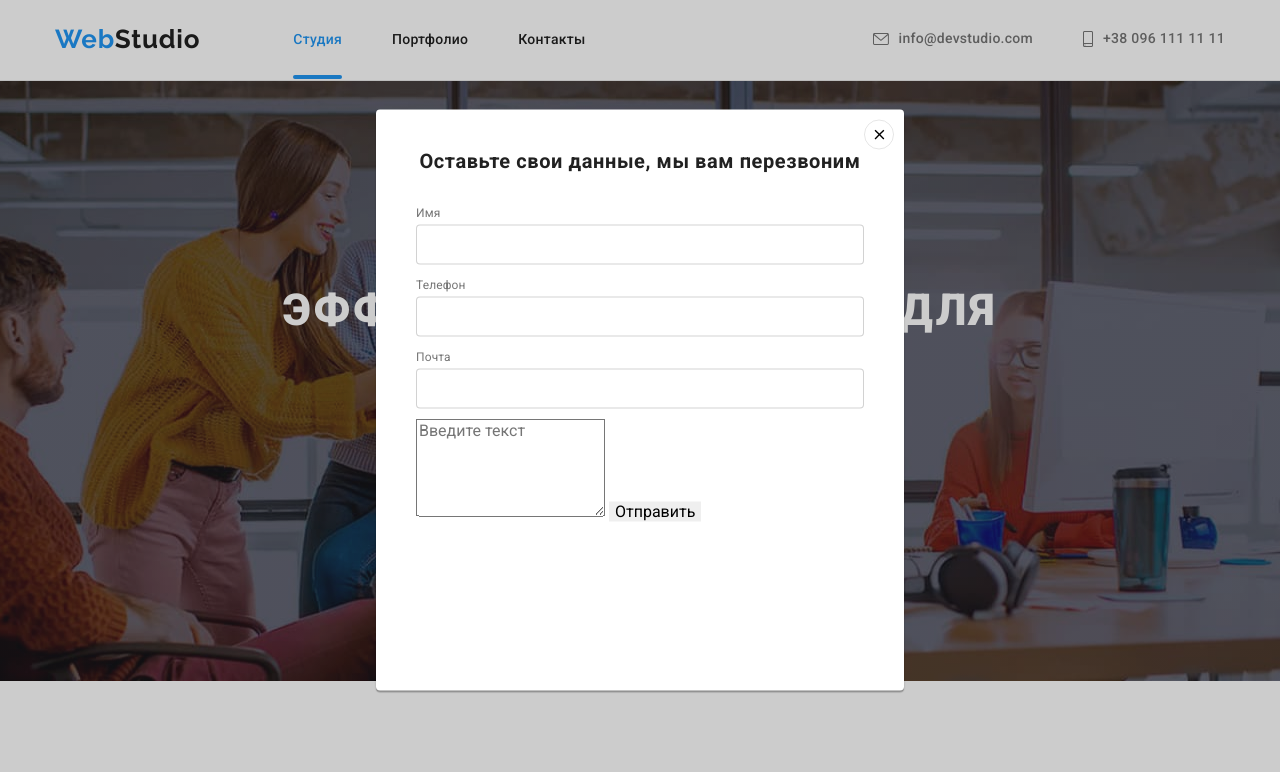
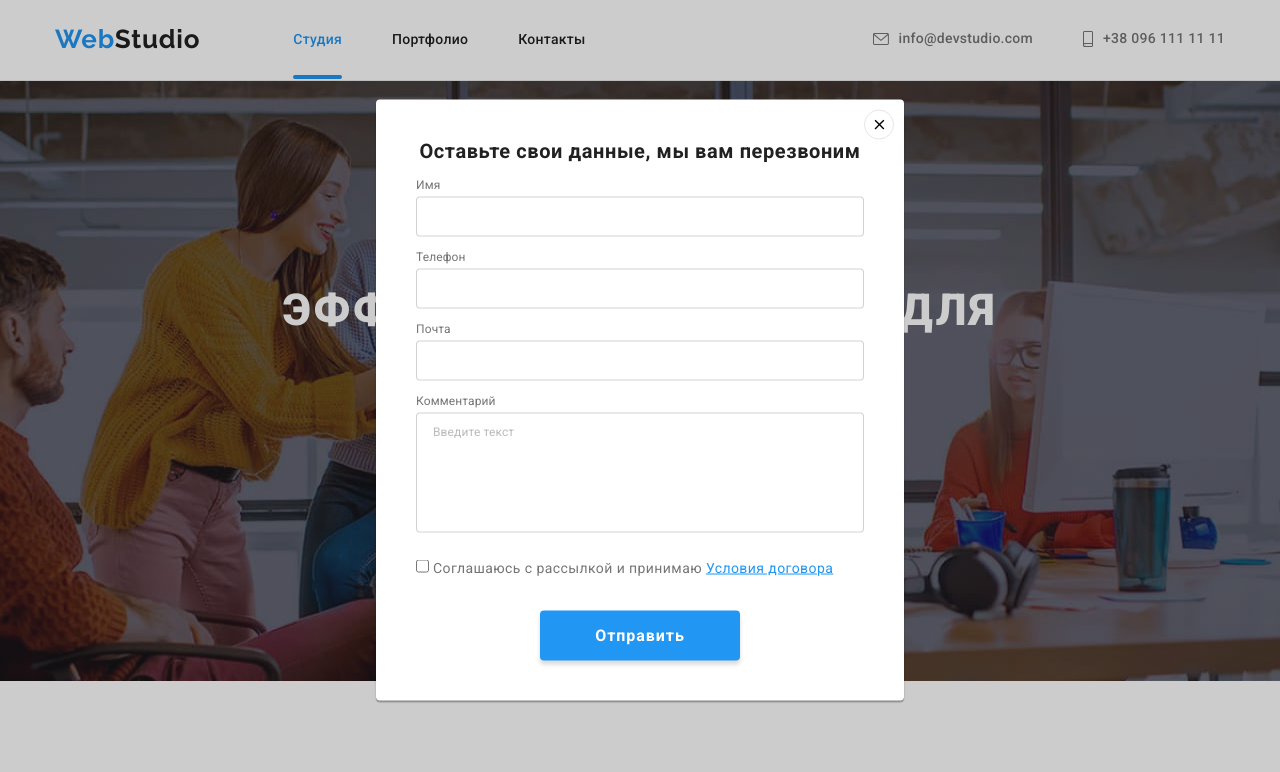
Before and after one commit to ira-panchyshyn/goit-markup-hw-06, a plain HTML site: page index.html in a window 1280 px wide. Shown: the top 772 px of the page. Drawn offline with nearby package versions, Linux system fonts and the light colour scheme.

Commit message:
added textarea

```diff
--- a/css/styles.css
+++ b/css/styles.css
@@ -701,7 +701,7 @@ img {
   text-align: center;
   letter-spacing: 0.03em;
   color: var(--main-text-color);
-  margin-bottom: 30px;
+  margin-bottom: 12px;
 }
 
 .modal-field {
@@ -711,9 +711,6 @@ img {
 .modal-form-input {
   width: 448px;
   height: 40px;
-  left: 576px;
-  top: 314px;
-
   border: 1px solid rgba(33, 33, 33, 0.2);
   box-sizing: border-box;
   border-radius: 4px;
@@ -721,7 +718,8 @@ img {
   padding-right: 15px; */
 }
 
-.modal-form-input:focus-within {
+.modal-form-input:focus,
+.modal-form-feedback:focus {
   outline: 1px solid var(--active-btn-color);
 }
 
@@ -733,3 +731,62 @@ img {
   color: var(--paragraph-text-color);
   margin-bottom: 4px;
 }
+
+.modal-form-feedback {
+  width: 448px;
+  height: 120px;
+  border: 1px solid rgba(33, 33, 33, 0.2);
+  box-sizing: border-box;
+  border-radius: 4px;
+  resize: none;
+  padding: 12px 16px;
+  outline: none;
+}
+
+.modal-form-feedback::placeholder {
+  font-weight: normal;
+  font-size: 12px;
+  line-height: 1.16;
+  letter-spacing: 0.01em;
+  color: rgba(117, 117, 117, 0.5);
+}
+
+.modal-feedback {
+  margin-bottom: 20px;
+}
+
+.modal-agreement-text {
+  font-size: 14px;
+  line-height: 1.71;
+  letter-spacing: 0.03em;
+  color: var(--paragraph-text-color);
+}
+
+.modal-agreement-link {
+  color: var(--accent-color);
+  text-decoration: underline;
+}
+
+.modal-button {
+  width: 200px;
+  height: 50px;
+  background: var(--active-btn-color);
+  box-shadow: 0px 4px 4px rgba(0, 0, 0, 0.15);
+  border-radius: 4px;
+  font-weight: bold;
+  font-size: 16px;
+  line-height: 1.87;
+  text-align: center;
+  letter-spacing: 0.06em;
+  color: var(--alternative-text-color);
+}
+
+.modal-button-submit {
+  display: flex;
+  justify-content: center;
+  align-items: center;
+}
+
+.modal-agreement {
+  margin-bottom: 30px;
+}
--- a/index.html
+++ b/index.html
@@ -571,14 +571,27 @@
               class="modal-form-input"
             />
           </div>
-          <textarea
-            name="feedback"
-            class=""
-            rows="5"
-            placeholder="Введите текст"
-          ></textarea>
-
-          <button type="submit">Отправить</button>
+          <div class="modal-feedback">
+            <label for="user-feedback" class="form-input-text"
+              >Комментарий</label
+            >
+            <textarea
+              name="feedback"
+              id="user-feedback"
+              class="modal-form-feedback"
+              placeholder="Введите текст"
+            ></textarea>
+          </div>
+          <div class="modal-agreement">
+            <input type="checkbox" name="agree" value="agree" />
+            <span class="modal-agreement-text"
+              >Соглашаюсь с рассылкой и принимаю
+              <a href="" class="modal-agreement-link">Условия договора</a></span
+            >
+          </div>
+          <div class="modal-button-submit">
+            <button class="modal-button" type="submit">Отправить</button>
+          </div>
         </form>
       </div>
     </div>
```
